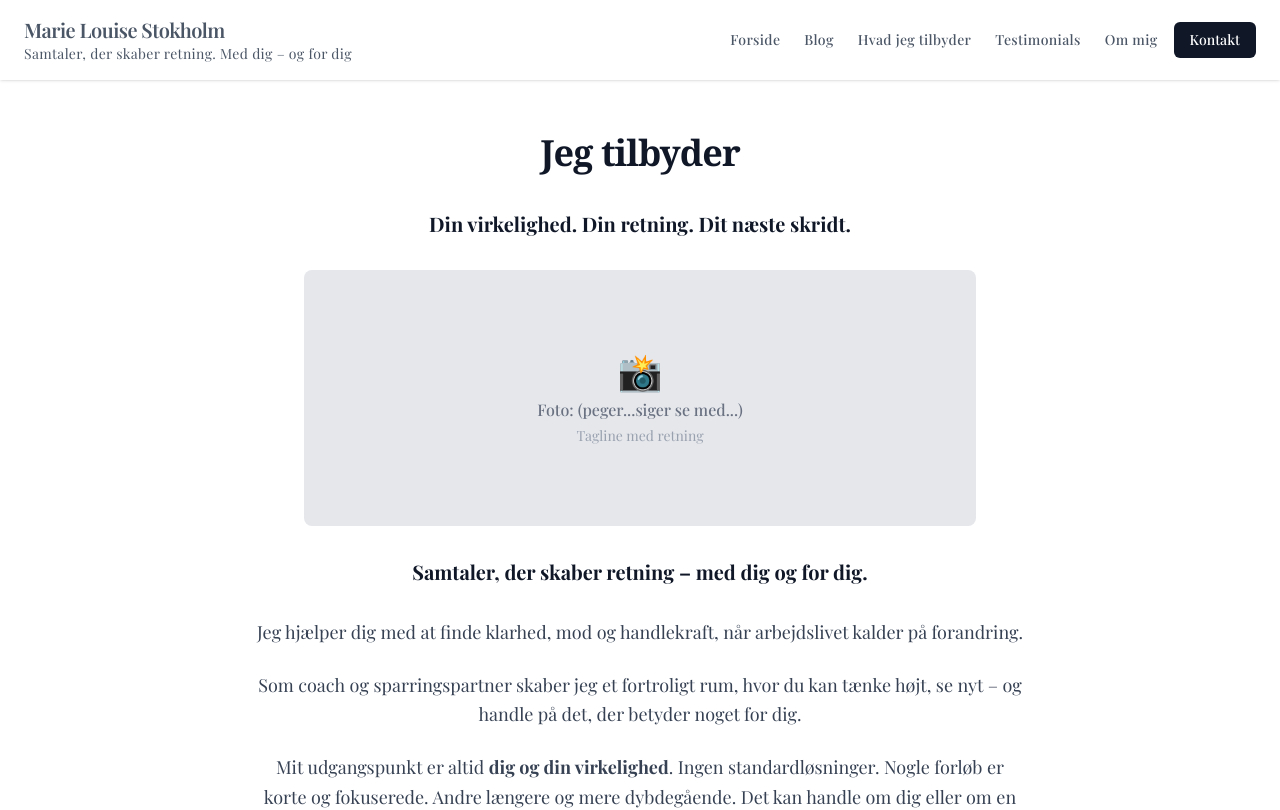
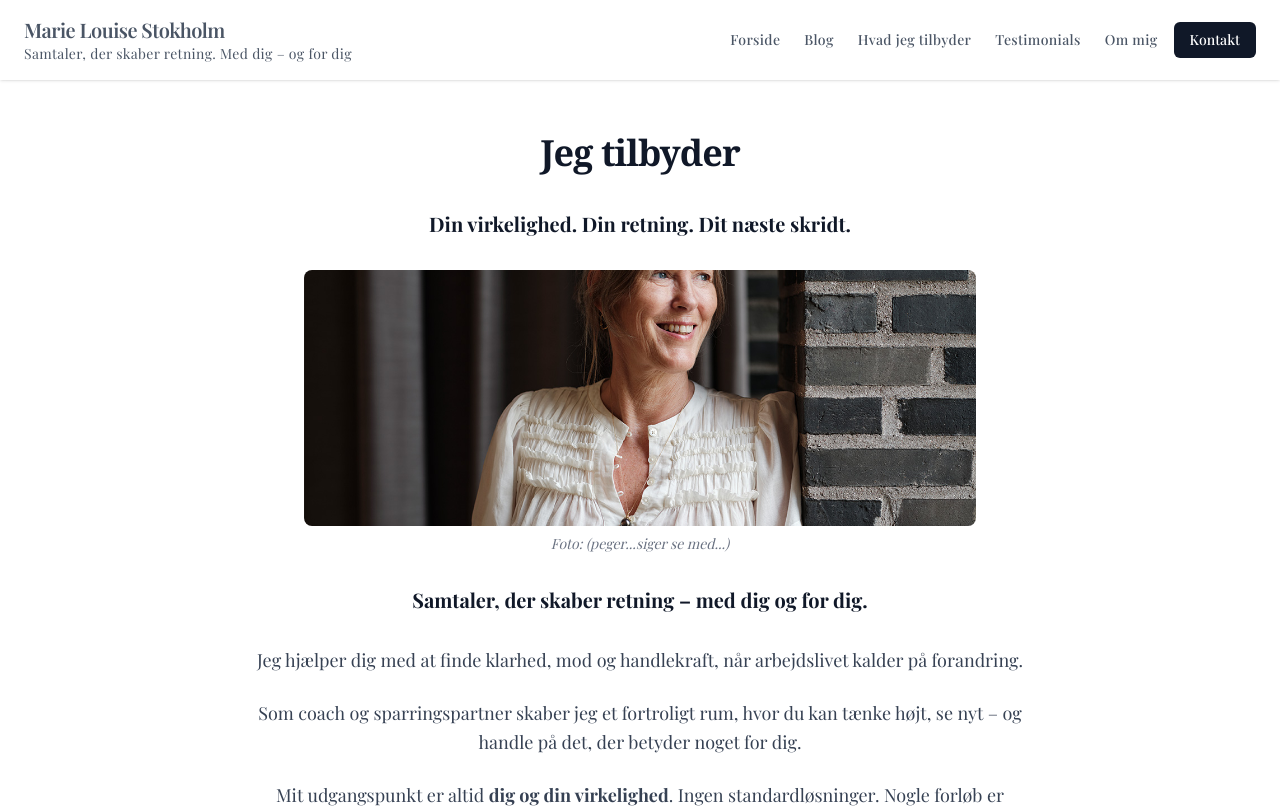
Before and after one commit to nordic-agency/marielouisestokholm, a Next.js app: page /hvad-jeg-tilbyder in a window 1280 px wide. Shown: the top 810 px of the page. Built offline with nearby package versions, Linux system fonts and the light colour scheme.

Commit message:
V2 Revision: Replaced header placeholder with actual image (om-mig-cover.jpg)

```diff
--- a/src/app/hvad-jeg-tilbyder/page.tsx
+++ b/src/app/hvad-jeg-tilbyder/page.tsx
@@ -17,15 +17,18 @@ export default function HvadJegTilbyder() {
             Din virkelighed. Din retning. Dit næste skridt.
           </p>
 
-          {/* Photo placeholder */}
+          {/* Photo */}
           <div className="max-w-2xl mx-auto mb-8">
-            <div className="bg-gray-200 rounded-lg h-64 flex items-center justify-center">
-              <div className="text-center">
-                <div className="text-4xl mb-2">📸</div>
-                <p className="text-gray-500 font-medium">Foto: (peger...siger se med...)</p>
-                <p className="text-sm text-gray-400 mt-1">Tagline med retning</p>
-              </div>
-            </div>
+            <Image
+              src="/images/om-mig-cover.jpg"
+              alt="Marie Louise Stokholm"
+              width={800}
+              height={400}
+              className="rounded-lg object-cover w-full h-64"
+            />
+            <p className="text-center text-sm text-gray-500 mt-2 italic">
+              Foto: (peger...siger se med...)
+            </p>
           </div>
 
           {/* Secondary tagline */}
```
